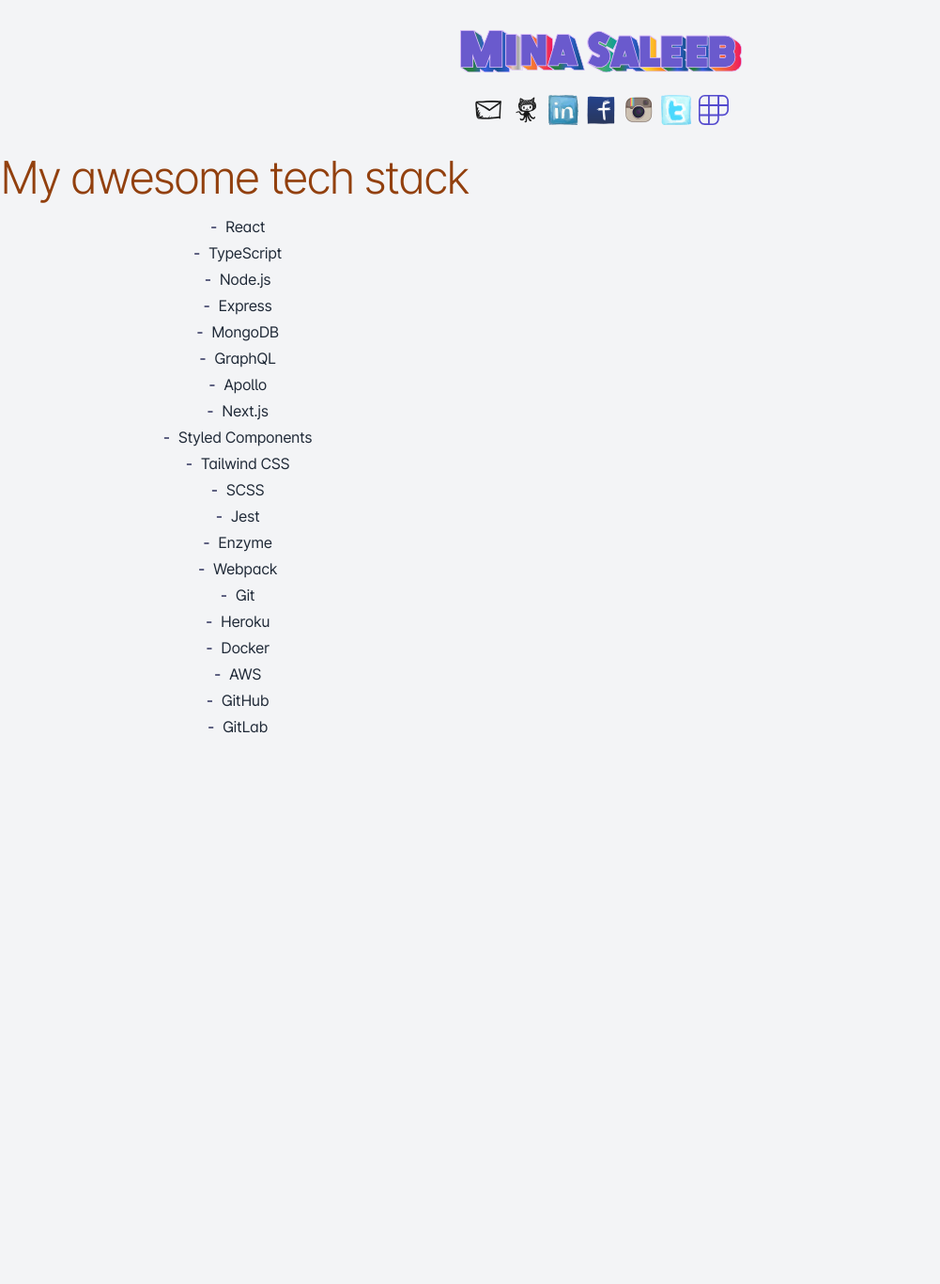
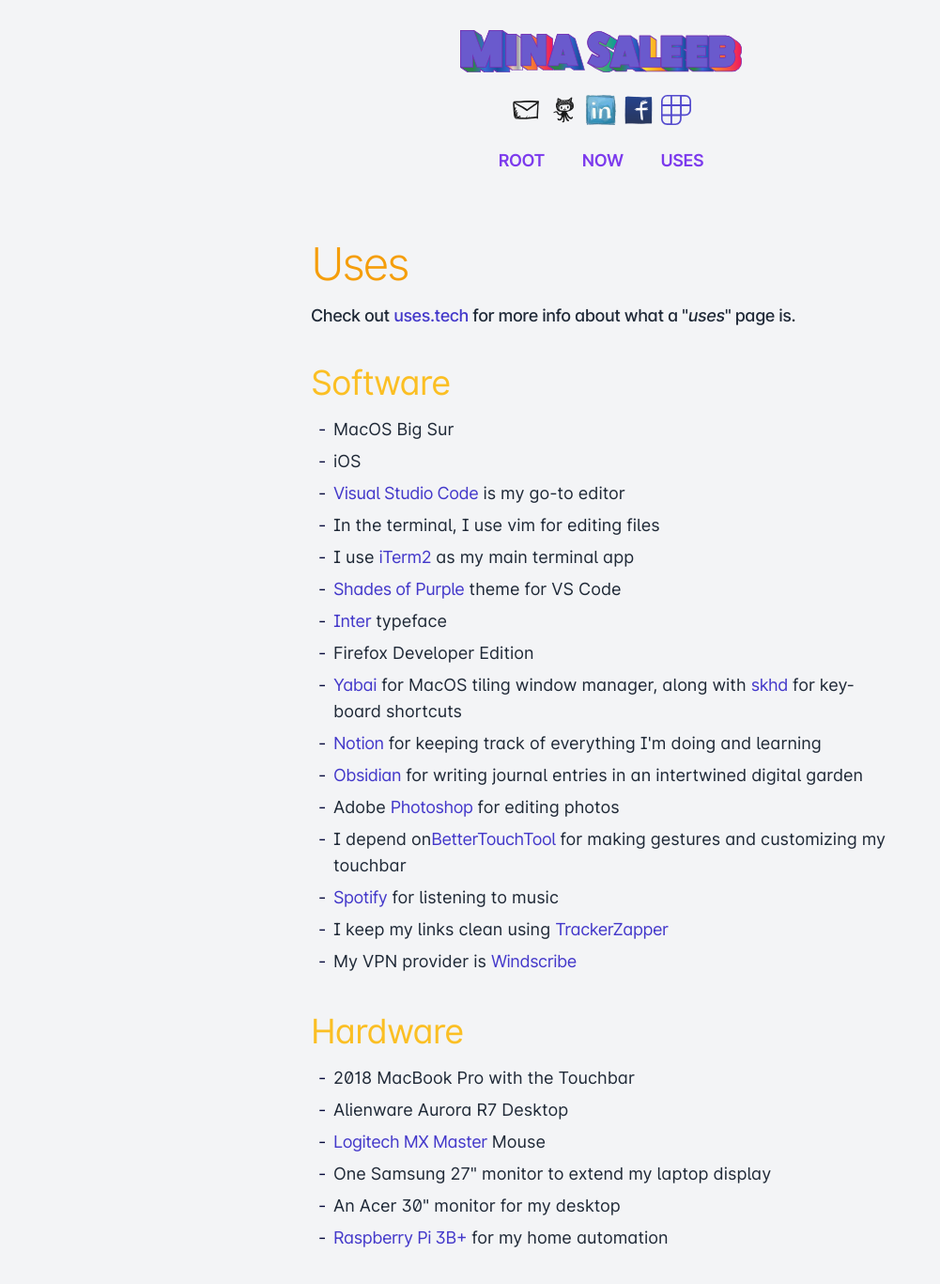
Before and after one commit to saleebm/copt-dev, a Next.js app: page /uses in a window 1280 px wide. Shown: the top 1366 px of the page at 94% size, without its empty margins (0-1001 px from the left). Before the commit the page ends 800 px from the top, so only its background shows below. Built offline with nearby package versions, Linux system fonts and the light colour scheme; what @tailwindcss/typography would draw is missing.

Commit message:
feat(layout): add header, content to pages

```diff
--- a/components/SocialLinks/index.tsx
+++ b/components/SocialLinks/index.tsx
@@ -8,16 +8,16 @@
 import {
   facebookProfile,
   githubProfile,
-  instagramProfile,
+  // instagramProfile,
   linkedinProfile,
-  polyworkProfile,
-  twitterProfile
+  polyworkProfile
+  // twitterProfile
 } from 'config/social-profiles'
 import emailIcon from 'public/static/images/brands/email.png'
 import emailIconDark from 'public/static/images/brands/email-dark.png'
 import linkedinIcon from 'public/static/images/brands/linkedin.png'
-import twitterIcon from 'public/static/images/brands/twitter.png'
-import instagramIcon from 'public/static/images/brands/instagram.png'
+// import twitterIcon from 'public/static/images/brands/twitter.png'
+// import instagramIcon from 'public/static/images/brands/instagram.png'
 import githubIcon from 'public/static/images/brands/github.png'
 import githubIconDark from 'public/static/images/brands/github-dark.png'
 import facebookIcon from 'public/static/images/brands/facebook.png'
@@ -61,12 +61,12 @@
       <SocialLinkWrapper name='Facebook' href={facebookProfile}>
         <Image src={facebookIcon} alt='facebook' />
       </SocialLinkWrapper>
-      <SocialLinkWrapper name='Instagram' href={instagramProfile}>
+      {/* <SocialLinkWrapper name='Instagram' href={instagramProfile}>
         <Image src={instagramIcon} alt='instagram' />
       </SocialLinkWrapper>
       <SocialLinkWrapper name='Twitter' href={twitterProfile}>
         <Image src={twitterIcon} alt='twitter' />
-      </SocialLinkWrapper>
+      </SocialLinkWrapper> */}
       <SocialLinkWrapper name='Polywork' href={polyworkProfile}>
         <svg
           className='fill-current'
--- a/layouts/AppLayout/index.tsx
+++ b/layouts/AppLayout/index.tsx
@@ -1,4 +1,5 @@
 import React from 'react'
+import Link from 'next/link'
 import { motion, useReducedMotion } from 'framer-motion'
 
 import { Logo } from 'components/Logo'
@@ -34,6 +35,23 @@
         <div className={styles.headerInner}>
           <Logo />
           <SocialLinks />
+          <motion.nav
+            variants={floatInOut}
+            transition={transitionChildrenFast}
+            className={styles.nav}
+          >
+            <div className={styles['nav__items-wrap']}>
+              <Link href='/'>
+                <a className={styles['nav__item']}>Root</a>
+              </Link>
+              <Link href='/now'>
+                <a className={styles['nav__item']}>Now</a>
+              </Link>
+              <Link href='/uses'>
+                <a className={styles['nav__item']}>Uses</a>
+              </Link>
+            </div>
+          </motion.nav>
         </div>
       </header>
       <main id='main' className={styles.main}>
--- a/layouts/AppLayout/styles.module.scss
+++ b/layouts/AppLayout/styles.module.scss
@@ -19,3 +19,22 @@
 .main {
   @apply relative flex flex-col sm:flex-row flex-wrap justify-center sm:justify-between items-center w-full m-0 p-0;
 }
+
+.nav {
+  @apply relative flex items-center justify-between flex-wrap;
+}
+
+.nav__items-wrap {
+  @apply relative w-full h-auto block flex-grow sm:flex items-center sm:w-auto;
+}
+
+.nav__item {
+  @apply relative block sm:inline-block rounded-md sm:mt-0 mt-4 mr-0 sm:mx-1 uppercase text-center font-semibold text-lg transition duration-150 px-4 py-2;
+  color: var(--nav-item-color);
+
+  &:hover,
+  &:focus {
+    background-color: var(--theme-accent-transparent);
+    color: var(--nav-item-color-hover);
+  }
+}
--- a/package.json
+++ b/package.json
@@ -33,7 +33,7 @@
     "@tailwindcss/typography": "^0.4.1",
     "figlet": "^1.5.2",
     "framer-motion": "^5.2.1",
-    "next": "^12.0.4-canary.11",
+    "next": "^12.0.5-canary.4",
     "next-seo": "4.28.1",
     "next-themes": "^0.0.15",
     "react": "17.0.2",
@@ -56,7 +56,7 @@
     "critters": "^0.0.10",
     "cz-conventional-changelog": "^3.2.0",
     "eslint": "7.32.0",
-    "eslint-config-next": "^12.0.4-canary.11",
+    "eslint-config-next": "^12.0.5-canary.4",
     "eslint-config-prettier": "^8.3.0",
     "husky": "^7.0.2",
     "next-transpile-modules": "^9.0.0",
--- a/pages/uses.tsx
+++ b/pages/uses.tsx
@@ -1,29 +1,168 @@
+import { motion } from 'framer-motion'
+
+import { transitionChildren } from 'utilities/animations/transitions'
+import { floatIn, floatLeft } from 'utilities/animations/variants'
+
+import { Head } from 'components/Head'
+
 export default function UsesPage() {
   return (
-    <div>
-      <h1>My awesome tech stack</h1>
-      <ul className='relative flex flex-col justify-center items-center text-center text-gray-700'>
-        <li>React</li>
-        <li>TypeScript</li>
-        <li>Node.js</li>
-        <li>Express</li>
-        <li>MongoDB</li>
-        <li>GraphQL</li>
-        <li>Apollo</li>
-        <li>Next.js</li>
-        <li>Styled Components</li>
-        <li>Tailwind CSS</li>
-        <li>SCSS</li>
-        <li>Jest</li>
-        <li>Enzyme</li>
-        <li>Webpack</li>
-        <li>Git</li>
-        <li>Heroku</li>
-        <li>Docker</li>
-        <li>AWS</li>
-        <li>GitHub</li>
-        <li>GitLab</li>
-      </ul>
-    </div>
+    <>
+      <Head
+        title='/uses'
+        description='My tech stack and products I use to get my job done, and make life more enjoyable.'
+      />
+      <div className='page-content'>
+        <div className='section-fluid'>
+          <div className='article gutter-y gutter-x'>
+            <section>
+              <motion.h1 variants={floatLeft} transition={transitionChildren}>
+                Uses
+              </motion.h1>
+              <motion.p className='lead' variants={floatLeft} transition={transitionChildren}>
+                Check out{' '}
+                <a href='https://uses.tech/' target='_blank' rel='noreferrer'>
+                  uses.tech
+                </a>{' '}
+                for more info about what a &quot;<i>uses</i>&quot; page is.
+              </motion.p>
+            </section>
+            <section>
+              <motion.h2 variants={floatLeft} transition={transitionChildren}>
+                Software
+              </motion.h2>
+              <motion.ul variants={floatIn} transition={transitionChildren}>
+                <li>MacOS Big Sur</li>
+                <li>iOS</li>
+                <li>
+                  <a href='https://code.visualstudio.com/' target='_blank' rel='noreferrer'>
+                    Visual Studio Code
+                  </a>{' '}
+                  is my go-to editor
+                </li>
+                <li>In the terminal, I use vim for editing files</li>
+                <li>
+                  I use{' '}
+                  <a href='https://www.iterm2.com/' target='_blank' rel='noreferrer'>
+                    iTerm2
+                  </a>{' '}
+                  as my main terminal app
+                </li>
+                <li>
+                  <a
+                    href='https://marketplace.visualstudio.com/items?itemName=ahmadawais.shades-of-purple'
+                    target='_blank'
+                    rel='noreferrer'
+                  >
+                    Shades of Purple
+                  </a>{' '}
+                  theme for VS Code
+                </li>
+                <li>
+                  <a href='https://rsms.me/inter/' target='_blank' rel='noreferrer'>
+                    Inter
+                  </a>{' '}
+                  typeface
+                </li>
+                <li>Firefox Developer Edition</li>
+                <li>
+                  <a href='https://github.com/koekeishiya/yabai' target='_blank' rel='noreferrer'>
+                    Yabai
+                  </a>{' '}
+                  for MacOS tiling window manager, along with{' '}
+                  <a href='https://github.com/koekeishiya/skhd' target='_blank' rel='noreferrer'>
+                    skhd
+                  </a>{' '}
+                  for keyboard shortcuts
+                </li>
+                <li>
+                  <a href='https://www.notion.so/' target='_blank' rel='noreferrer'>
+                    Notion
+                  </a>{' '}
+                  for keeping track of everything I&apos;m doing and learning
+                </li>
+                <li>
+                  <a href='https://obsidian.md/' target='_blank' rel='noreferrer'>
+                    Obsidian
+                  </a>{' '}
+                  for writing journal entries in an intertwined digital garden
+                </li>
+                <li>
+                  Adobe{' '}
+                  <a
+                    href='https://www.adobe.com/products/photoshop.html'
+                    target='_blank'
+                    rel='noreferrer'
+                  >
+                    Photoshop
+                  </a>{' '}
+                  for editing photos
+                </li>
+                <li>
+                  I depend on
+                  <a href='https://folivora.ai/' target='_blank' rel='noreferrer'>
+                    BetterTouchTool
+                  </a>{' '}
+                  for making gestures and customizing my touchbar
+                </li>
+                <li>
+                  <a href='https://www.spotify.com/' target='_blank' rel='noreferrer'>
+                    Spotify
+                  </a>{' '}
+                  for listening to music
+                </li>
+                <li>
+                  I keep my links clean using{' '}
+                  <a
+                    href='https://github.com/rknightuk/TrackerZapper'
+                    target='_blank'
+                    rel='noreferrer'
+                  >
+                    TrackerZapper
+                  </a>
+                </li>
+                <li>
+                  My VPN provider is{' '}
+                  <a href='https://windscribe.com/' target='_blank' rel='noreferrer'>
+                    Windscribe
+                  </a>
+                </li>
+              </motion.ul>
+            </section>
+            <section>
+              <motion.h2 variants={floatLeft} transition={transitionChildren}>
+                Hardware
+              </motion.h2>
+              <motion.ul variants={floatIn} transition={transitionChildren}>
+                <li>2018 MacBook Pro with the Touchbar</li>
+                <li>Alienware Aurora R7 Desktop</li>
+                <li>
+                  <a
+                    href='https://www.logitech.com/en-us/mx/master-series.html'
+                    target='_blank'
+                    rel='noreferrer'
+                  >
+                    Logitech MX Master
+                  </a>{' '}
+                  Mouse
+                </li>
+                <li>One Samsung 27&quot; monitor to extend my laptop display</li>
+                <li>An Acer 30&quot; monitor for my desktop</li>
+                <li>
+                  <a
+                    href='https://www.raspberrypi.org/products/raspberry-pi-3-model-b-plus/'
+                    target='_blank'
+                    rel='noreferrer'
+                  >
+                    Raspberry Pi 3B+
+                  </a>{' '}
+                  for my home automation
+                </li>
+              </motion.ul>
+            </section>
+          </div>
+        </div>
+      </div>
+    </>
   )
 }
--- a/styles/global/_variables.scss
+++ b/styles/global/_variables.scss
@@ -4,22 +4,25 @@
   --background-color: theme('colors.gray.100');
   --text-primary-color: theme('colors.gray.800');
   --text-secondary-color: theme('colors.gray.700');
-  --heading-primary-color: theme('colors.yellow.800');
-  --heading-secondary-color: theme('colors.yellow.900');
+  --heading-primary-color: theme('colors.yellow.500');
+  --heading-secondary-color: theme('colors.yellow.400');
 
   /* tokens */
   --shadow-color: 0deg 0% 42%;
   // overriden by dark mode
   --theme-accent: #6a5acd;
-  --theme-accent-secondary: #e0c3fc;
+  --theme-accent-transparent: rgba(106, 90, 205, 0.3);
+  --theme-accent-secondary: #7430b4;
   --theme-accent-contrast: #080c3d;
 
   /* colors */
   // overriden by dark mode
   --link-color: theme('colors.indigo.700');
   --link-color-hover: theme('colors.indigo.500');
-  --button-text-color: theme('colors.gray.800');
-  --button-text-color-hover: theme('colors.gray.900');
+  --button-text-color: theme('colors.gray.100');
+  --button-text-color-hover: theme('colors.gray.200');
+  --nav-item-color: theme('colors.purple.600');
+  --nav-item-color-hover: theme('colors.purple.700');
 
   /* size */
   --max-width: theme('screens.xl');
@@ -40,6 +43,7 @@
   /* tokens */
   --shadow-color: 0deg 0% 69%;
   --theme-accent: #757bc8;
+  --theme-accent-transparent: rgba(117, 123, 200, 0.3);
   --theme-accent-secondary: #cbb2fe;
   --theme-accent-contrast: #cabcc3;
 
@@ -48,4 +52,6 @@
   --link-color-hover: theme('colors.indigo.300');
   --button-text-color: theme('colors.gray.300');
   --button-text-color-hover: theme('colors.gray.50');
+  --nav-item-color: theme('colors.purple.100');
+  --nav-item-color-hover: theme('colors.gray.300');
 }
--- a/styles/pages/home.module.scss
+++ b/styles/pages/home.module.scss
@@ -6,7 +6,7 @@
   min-height: 50vh;
 
   @media (min-width: theme('screens.md')) {
-    height: calc(90vh - var(--header-height));
+    height: calc(80vh - 200px);
   }
 }
 
@@ -38,6 +38,6 @@
 }
 
 .banner-info__text {
-  @apply relative inline-block w-auto text-lg md:text-xl text-center md:text-left;
+  @apply relative inline-block w-auto text-lg md:text-xl text-left;
   max-width: 35ch;
 }
--- a/styles/tailwind/_layers.scss
+++ b/styles/tailwind/_layers.scss
@@ -25,8 +25,9 @@
     color: var(--text-primary-color);
   }
   a {
-    @apply text-base tracking-tight font-normal;
+    @apply tracking-tight font-normal;
     color: var(--link-color);
+    font-size: inherit;
     transition: color 0.2s ease-in-out;
 
     &:hover,
@@ -35,7 +36,7 @@
     }
   }
   li {
-    @apply relative font-normal text-base tracking-tight mb-1;
+    @apply relative font-normal text-lg tracking-normal mb-1.5;
     color: var(--text-primary-color);
   }
   ul {
@@ -94,12 +95,12 @@
   // containers
   // wraps the whole page
   .page-content {
-    @apply relative flex flex-col min-w-full w-full mx-auto space-y-8 md:space-y-16;
+    @apply relative flex flex-col min-w-full w-full h-auto mx-auto space-y-8 md:space-y-16;
   }
 
   // for the container wrap
   .section-fluid {
-    @apply relative block min-w-full w-full mx-auto;
+    @apply relative block min-w-full w-full h-auto mx-auto;
   }
 
   .gutter-x {
@@ -143,4 +144,9 @@
       color: var(--button-text-color-hover);
     }
   }
+
+  // text
+  .lead {
+    @apply text-lg font-medium leading-relaxed;
+  }
 }
```
Also changed, not shown: components/Ascii/styles.module.scss (+7 -0 lines), pages/index.tsx (+9 -4 lines), pages/now.tsx (+41 -2 lines), 1 other file (tests, documents, lock files or other folders).
